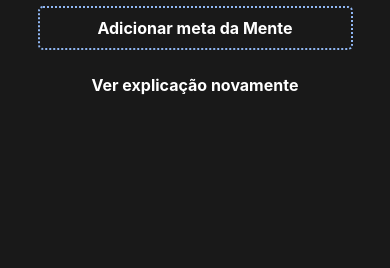
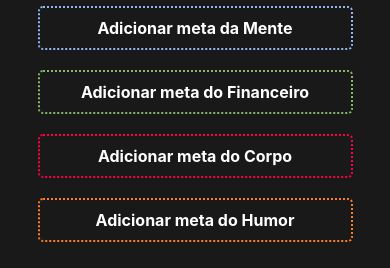
Before and after one commit to Wedgles97/onebitlife-react-native, a React Native app: screen /Home in a window 390 px wide. Shown: the part 573-841 px from the top of the page. Built offline with nearby package versions, Linux system fonts and the light colour scheme.

Commit message:
feat: finished home page

```diff
--- a/src/Pages/Home/index.jsx
+++ b/src/Pages/Home/index.jsx
@@ -10,6 +10,7 @@
 import LifeStatus from "../../Components/Common/LifeStatus"
 import StatusBar from "../../Components/Home/StatusBar";
 import CreateHabit from "../../Components/Home/CreateHabit";
+import EditHabit from "../../Components/Home/EditHabit";
 
 export default function Home() {
   const navigation = useNavigation();
@@ -31,7 +32,51 @@
           </Text>
           <LifeStatus />
           <StatusBar />
-          <CreateHabit habitArea="Mente" borderColor="#90b7f3"/>
+
+          {mindHabit ? (
+            <EditHabit
+              habit={mindHabit?.habitName}
+              frequency={`${mindHabit?.habitTime} - ${mindHabit?.habitFrequency}`}
+              habitArea={mindHabit?.habitArea}
+              checkColor="#90B7F3"
+            />
+          ) : (
+            <CreateHabit habitArea="Mente" borderColor="#90b7f3"/>
+          )}
+
+          {moneyHabit ? (
+            <EditHabit
+              habit={moneyHabit?.habitName}
+              frequency={`${moneyHabit?.habitTime} - ${moneyHabit?.habitFrequency}`}
+              habitArea={moneyHabit?.habitArea}
+              checkColor="#85BB65"
+            />
+          ) : (
+            <CreateHabit habitArea="Financeiro" borderColor="#85BB65" />
+          )}
+
+          {bodyHabit ? (
+            <EditHabit
+              habit={bodyHabit?.habitName}
+              frequency={`${bodyHabit?.habitTime} - ${bodyHabit?.habitFrequency}`}
+              habitArea={bodyHabit?.habitArea}
+              checkColor="#FF0044"
+            />
+          ) : (
+            <CreateHabit habitArea="Corpo" borderColor="#FF0044" />
+          )}
+
+          {funHabit ? (
+            <EditHabit
+              habit={funHabit?.habitName}
+              frequency={`${funHabit?.habitTime} - ${funHabit?.habitFrequency}`}
+              habitArea={funHabit?.habitArea}
+              checkColor="#FE7F23"
+            />
+          ) : (
+            <CreateHabit habitArea="Humor" borderColor="#FE7F23" />
+          )}
+
         </View>
         <Text
           style={styles.explanationText}
```
